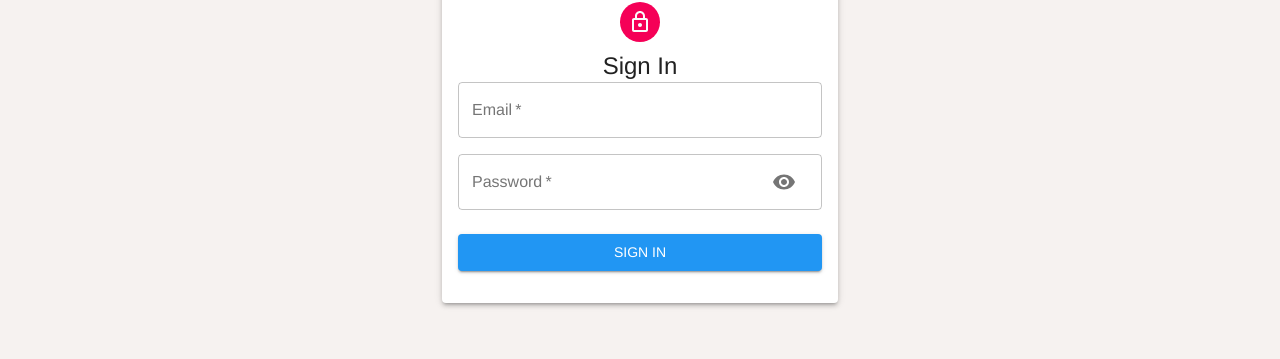
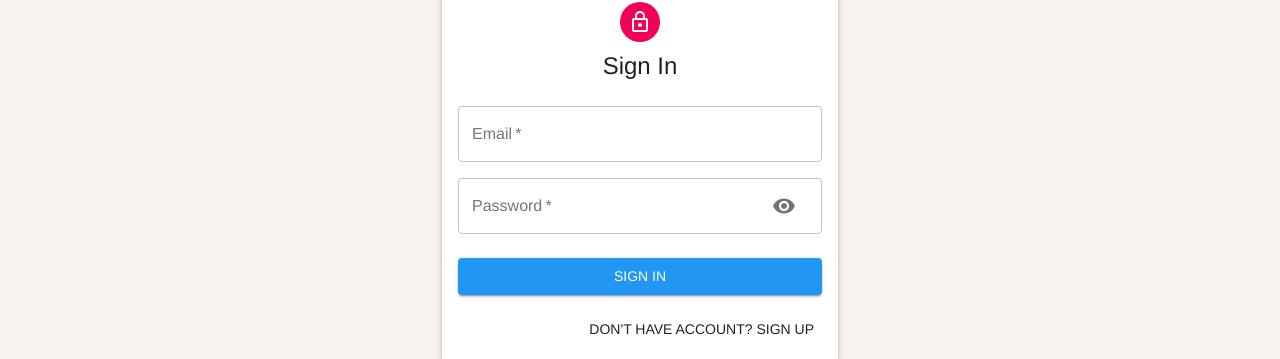
Before and after one commit to AnnettLebid/lovethisplace-app, a React (Create React App) app in the folder client/: page /auth in a window 1280 px wide. Shown: the part 486-845 px from the top of the page. Before the commit the page ends 800 px from the top, so only its background shows below. Built offline with nearby package versions, Linux system fonts and the light colour scheme.

Commit message:
add button switch sign in and sign up

```diff
--- a/client/src/components/Auth/Auth.js
+++ b/client/src/components/Auth/Auth.js
@@ -8,11 +8,12 @@ import useStyles from './styles';
 const Auth = () => {
   const classes = useStyles();
   const [showPassword, setShowPassword] = useState(false);
-  const isSignUp = false;
+  const [isSignUp, setIsSignUp] = useState(false); ;
 
   const handleSubmit = () => {}
   const handleChange = () => {}
   const handleShowPassword = () => setShowPassword((prevShowPassword) => !prevShowPassword);
+  const switchMode = () => setIsSignUp((previsSignUp) => !previsSignUp);
 
   return (
     <Container component="main" maxWidth="xs">
@@ -20,8 +21,8 @@ const Auth = () => {
         <Avatar className={classes.avatar}>
          <LockOutlinedIcon />
         </Avatar>
-        <Typography variant="h5">{isSignUp ? 'Sign Un' : 'Sign In' }</Typography>
-        <form classNmae={classes.form} onSubmit={handleSubmit}>
+        <Typography variant="h5">{isSignUp ? 'Sign Up' : 'Sign In' }</Typography>
+        <form className={classes.form} onSubmit={handleSubmit}>
           <Grid container spacing={2}>
             {
               isSignUp && (
@@ -42,6 +43,14 @@ const Auth = () => {
           <Button type="submit" fullWidth variant="contained" color="primary" className={classes.submit}>
             {isSignUp ? "Sign Up" : "Sign In"}
           </Button>
+          <Grid container justify="flex-end">
+            <Grid item>
+              <Button onClick={switchMode}>
+                { isSignUp ? `Already have an account? Sign In` :
+                `Don't have account? Sign Up`}
+              </Button>
+            </Grid>
+          </Grid>
         </form>
       </Paper>
     </Container>
```
